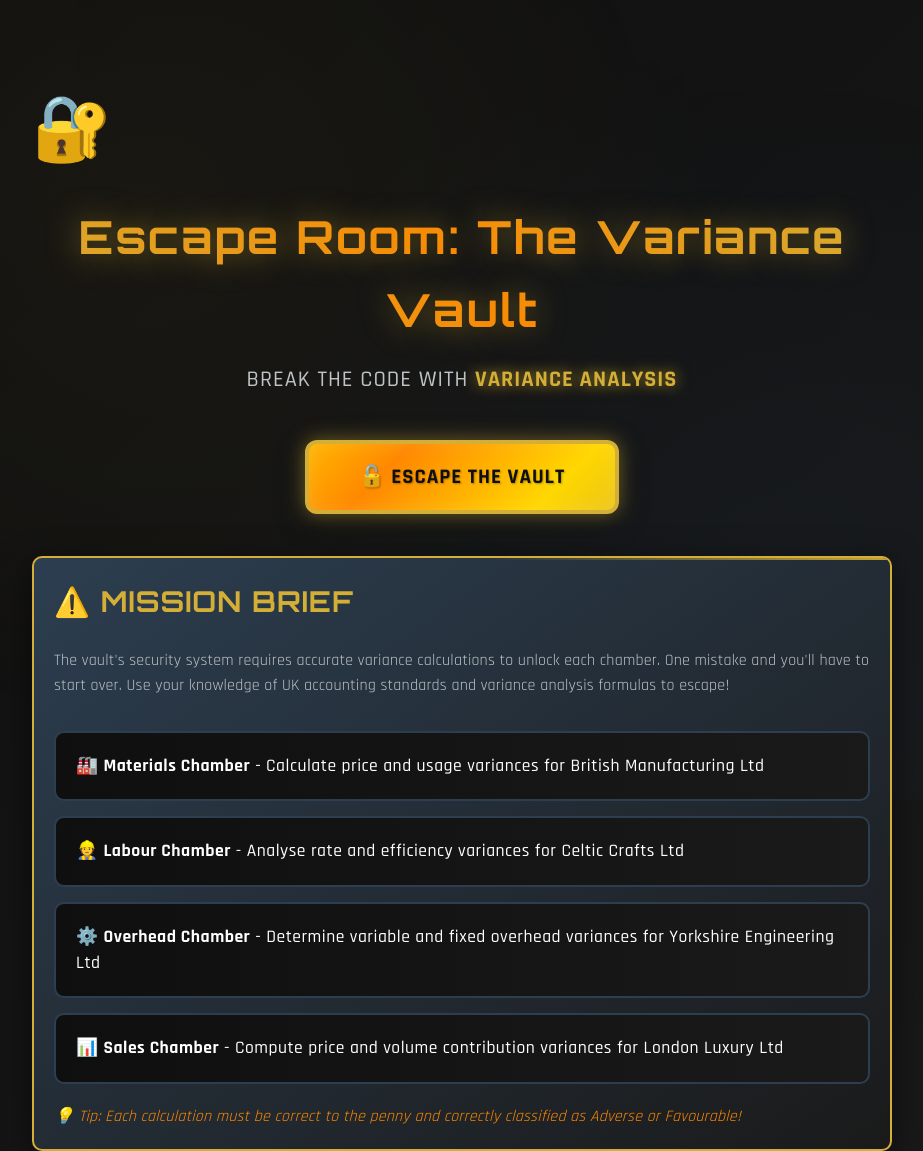
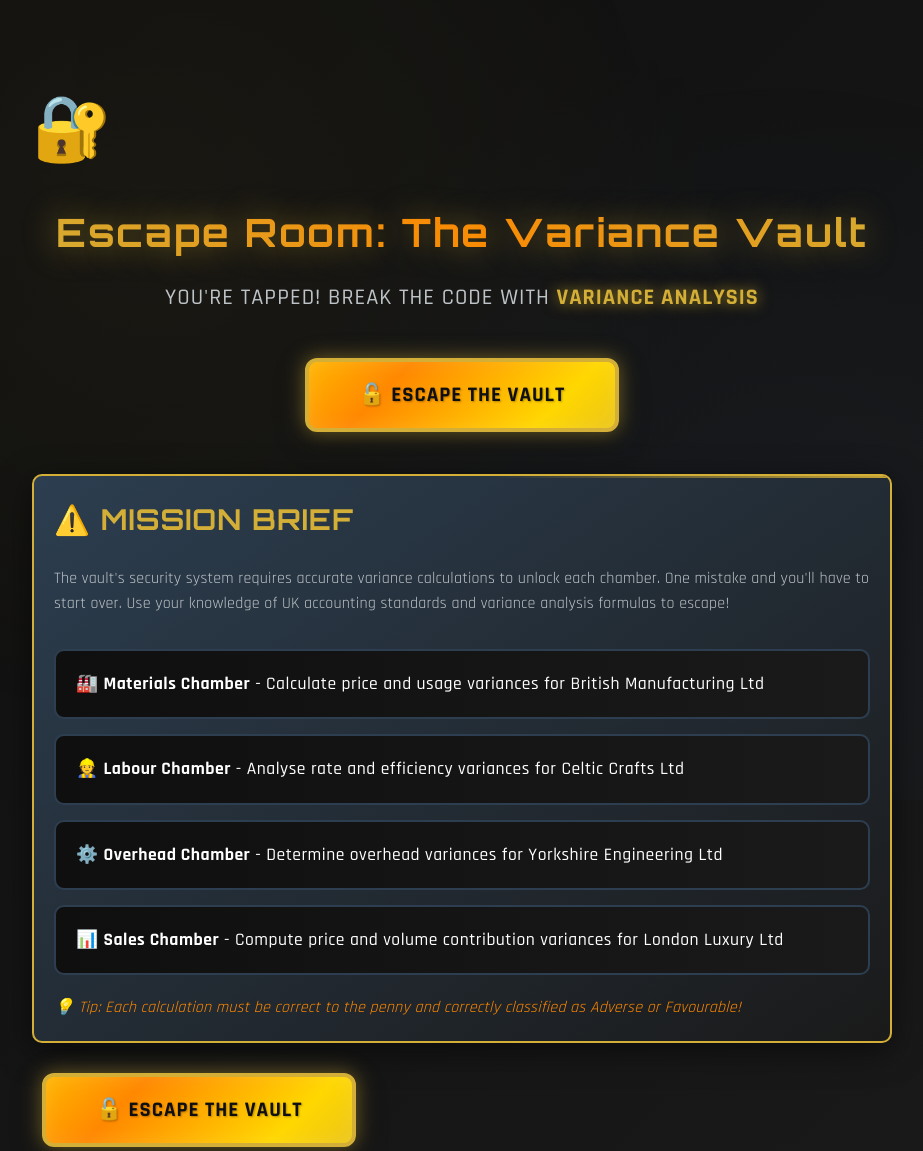
Before and after one commit to DrMichaelGuo/variance-analysis-game, a plain HTML site: page index.html in a window 1280 px wide. Shown: the top 1151 px of the page, without its empty margins (178-1101 px from the left). Drawn offline with Linux system fonts and the light colour scheme; a web font is replaced by a local one.

Commit message:
Update subtitle text for clarity and reduce title font size for improved visual hierarchy

```diff
--- a/index.html
+++ b/index.html
@@ -15,7 +15,7 @@
         <div class="container">
             <div class="lock-animation">🔐</div>
             <h1 class="title">Escape Room: The Variance Vault</h1>
-            <p class="subtitle">Break the code with <span class="highlight-text">variance analysis</span></p>
+            <p class="subtitle">You're tapped! Break the code with <span class="highlight-text">variance analysis</span></p>
 
             <!-- Top Button -->
             <div style="text-align: center; margin: 2rem 0;">
@@ -29,7 +29,7 @@
                 <div class="room-list">
                     <li>🏭 <strong>Materials Chamber</strong> - Calculate price and usage variances for British Manufacturing Ltd</li>
                     <li>👷 <strong>Labour Chamber</strong> - Analyse rate and efficiency variances for Celtic Crafts Ltd</li>
-                    <li>⚙️ <strong>Overhead Chamber</strong> - Determine variable and fixed overhead variances for Yorkshire Engineering Ltd</li>
+                    <li>⚙️ <strong>Overhead Chamber</strong> - Determine overhead variances for Yorkshire Engineering Ltd</li>
                     <li>📊 <strong>Sales Chamber</strong> - Compute price and volume contribution variances for London Luxury Ltd</li>
                 </div>
 
--- a/styles.css
+++ b/styles.css
@@ -81,7 +81,7 @@ body::before {
 
 /* Typography */
 .title {
-    font-size: 2.8rem;
+    font-size: 2.4rem;
     font-weight: bold;
     text-align: center;
     margin-bottom: 1rem;
```
